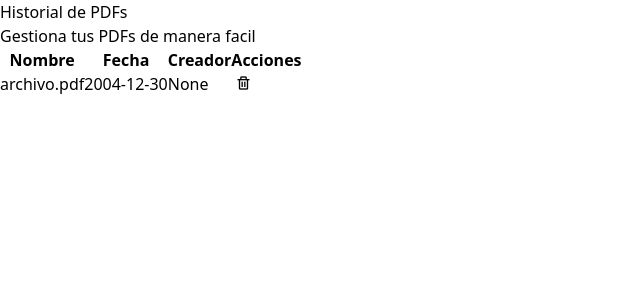
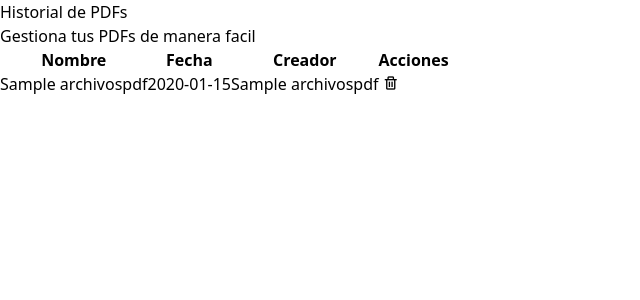
Before and after one commit to yUMIP04/Sistema-de-Ventas-con-Dashboard, a Flask app: page /Historial in a window 1280 px wide. Shown: the part 52-352 px from the top of the page, without its empty margins (0-640 px from the left). Run offline with Flask 3, Linux system fonts and the light colour scheme; the visitor is signed in with stand-in values (Sample User, id 1); tables that the repository leaves empty hold one stand-in row (values such as "Sample post"); some libraries are stand-ins or nearby versions.

Commit message:
-Mostrando los datos de la BD en el Historial

```diff
--- a/app.py
+++ b/app.py
@@ -208,11 +208,18 @@ def APIObtenerPDF():
 
     Lista_PDFS = get_PDFs()
 
-    return jsonify({
+    try:
+        return jsonify({
         "nombre_PDF": Lista_PDFS[0],
         "Fecha": Lista_PDFS[1],
         "Creador": Lista_PDFS[2]
-    })
+        }), 200
+
+    except Exception as e:
+
+        return jsonify({
+            "error": f"{e}"
+        }), 401
 
 #🌟BASE
 
--- a/static/JS/modules/uiTablasHistorial.js
+++ b/static/JS/modules/uiTablasHistorial.js
@@ -2,7 +2,27 @@ import Get_PDF from "../api/viewHistorial.js";
 
 const BodyTable = document.querySelector(".tablaCuerpo-Historial");
 
-  const FuncionApi = await Get_PDF();
+  const FuncionApi = [await Get_PDF()];
 
 
+async function LlenarTabla() {
+
+  FuncionApi.forEach(info =>{
+
+    const fila = document.createElement("tr");
+
+    fila.innerHTML =`
+      <td>${info.nombre_PDF}</td>
+                <td>${info.Fecha}</td>
+                <td>${info.Creador}</td>
+                <td><a href=""><i class="bx bx-eye" /></i></a>
+                    <a href=""><i class="bx bx-trash" /></i></a>
+                </td>
+    `
+    BodyTable.appendChild(fila);
+
+  })
+}
+
 console.log(FuncionApi);
+LlenarTabla();
--- a/templates/Historial.html
+++ b/templates/Historial.html
@@ -32,15 +32,6 @@
         </thead>
 
         <tbody class="tablaCuerpo-Historial">
-
-            <tr>
-                <td>archivo.pdf</td>
-                <td>2004-12-30</td>
-                <td>None</td>
-                <td><a href=""><i class="bx bx-eye" /></i></a>
-                    <a href=""><i class="bx bx-trash" /></i></a>
-                </td>
-            </tr>
         </tbody>
     </table>
 </div>
```
Also changed, not shown: 1 other file.
